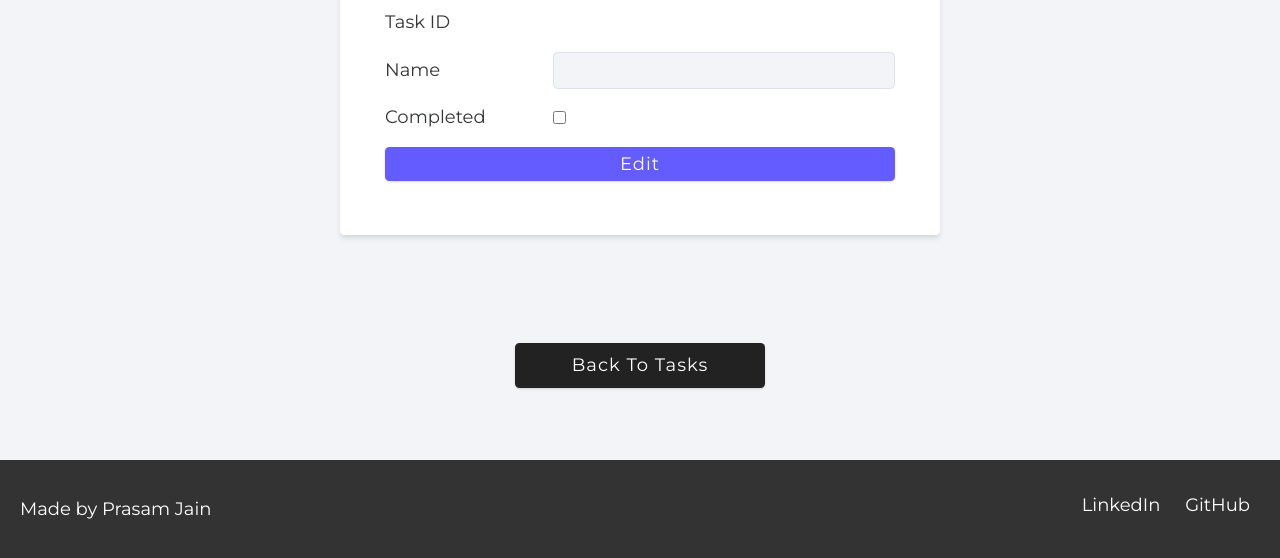
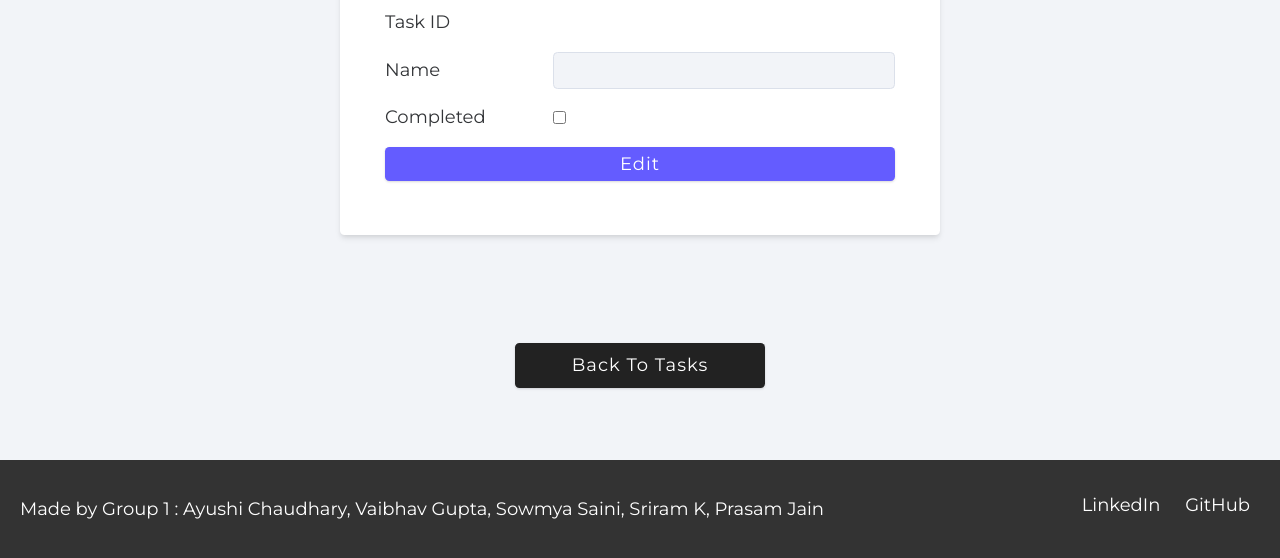
Before and after one commit to PrasamJain/Capstone-Project-2, a website: page public/task.html in a window 1280 px wide. Shown: the part 300-858 px from the top of the page. Drawn offline with nearby package versions, Linux system fonts and the light colour scheme; no server answers.

Commit message:
update Task file

```diff
--- a/public/task.html
+++ b/public/task.html
@@ -40,7 +40,7 @@
       <a href="index.html" class="btn back-link">back to tasks</a>
 
       <footer>
-        <div class="footer-left">Made by Prasam Jain</div>
+        <div class="footer-left">Made by Group 1 : Ayushi Chaudhary, Vaibhav Gupta, Sowmya Saini, Sriram K, Prasam Jain</div>
         <div class="footer-right">
           <ul>
             <li><a href="https://www.linkedin.com/in/prasam-jain-59a45a191/" target="_blank">LinkedIn</a></li>
```
